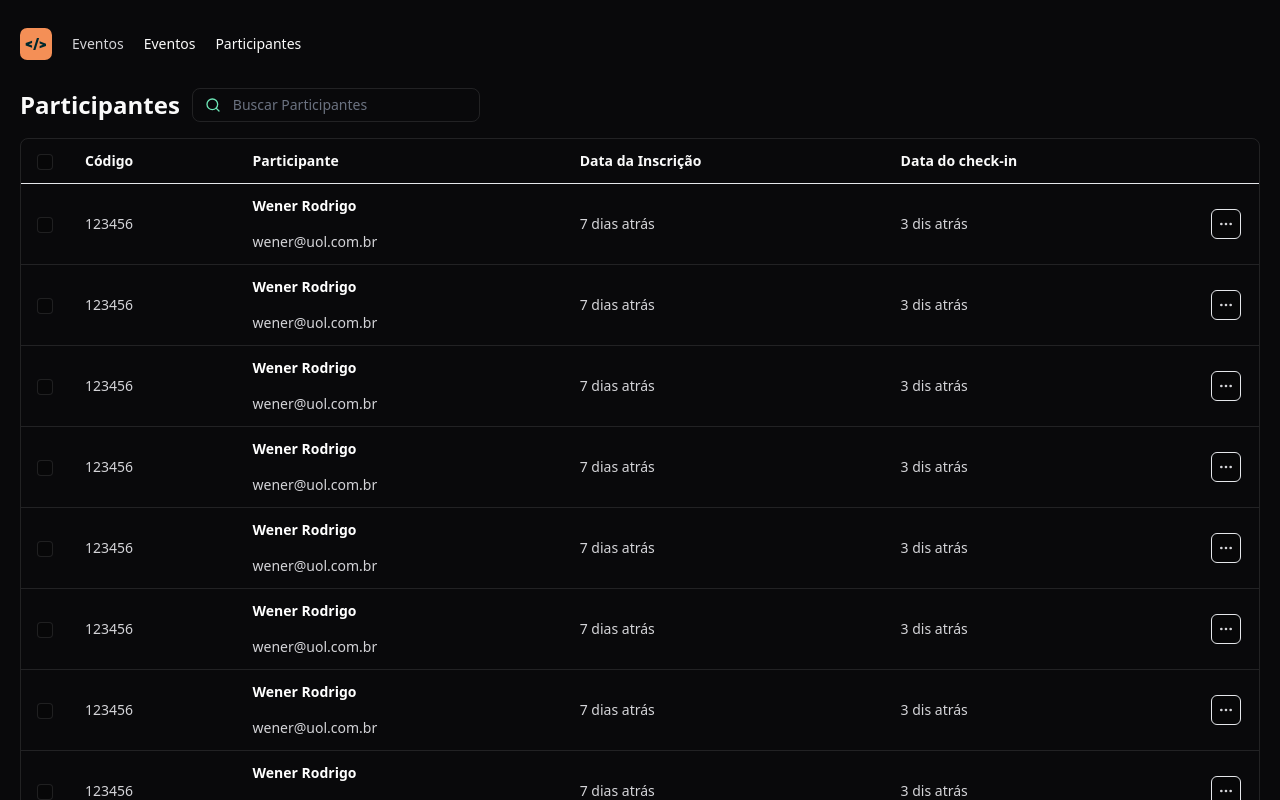
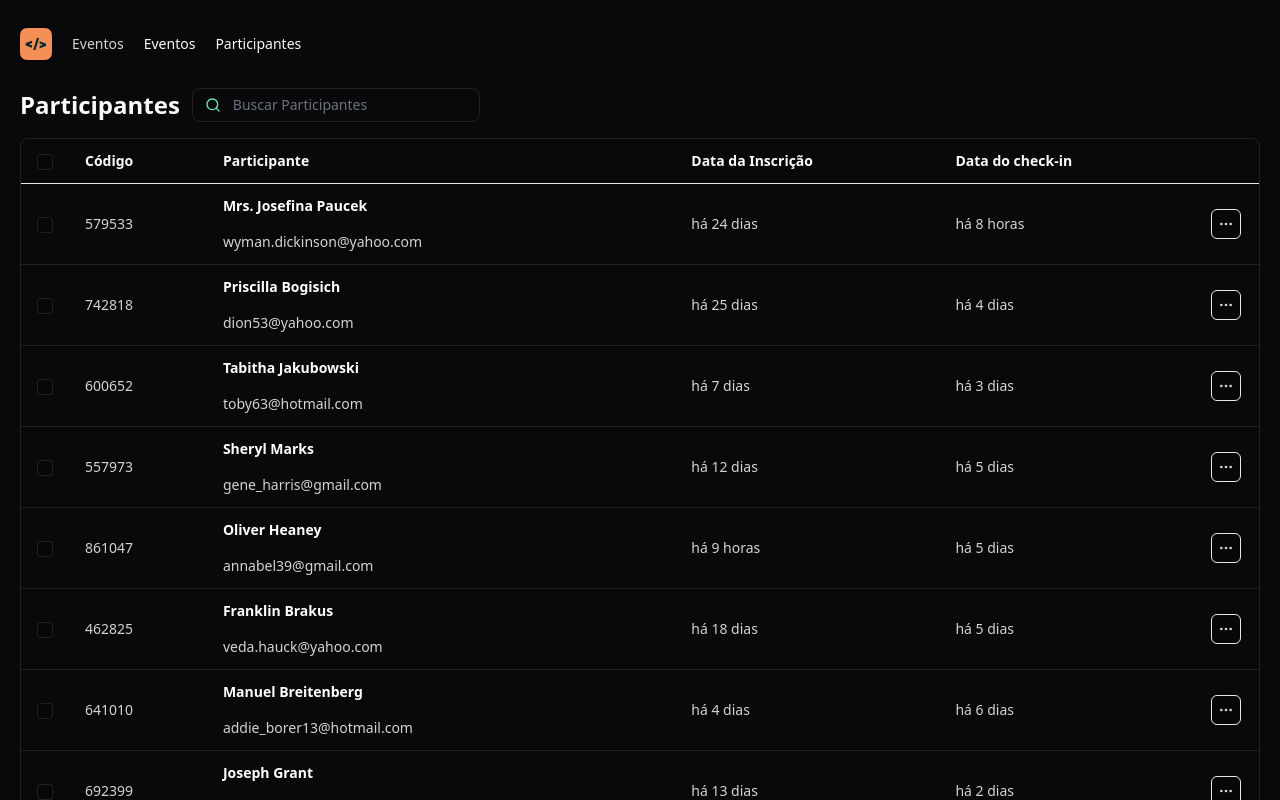
Before and after one commit to WenerRodrigo/list_of_participants_react, a React (Vite) app: page / in a window 1280 px wide. Shown: the top 800 px of the page. Built offline with nearby package versions, Linux system fonts and the light colour scheme.

Commit message:
chore: ajusted format date

```diff
--- a/package.json
+++ b/package.json
@@ -9,6 +9,7 @@
     "preview": "vite preview"
   },
   "dependencies": {
+    "dayjs": "^1.11.10",
     "lucide-react": "^0.364.0",
     "react": "^18.2.0",
     "react-dom": "^18.2.0",
--- a/src/components/attendee-list.tsx
+++ b/src/components/attendee-list.tsx
@@ -12,9 +12,20 @@ import { TableHeader } from "./table/table-header";
 import { TableCell } from "./table/table-cell";
 import { TableRow } from "./table/table-row";
 import { ChangeEvent, useState } from "react";
+import { attendees } from "../data/attendees";
+import dayjs from "dayjs";
+import relativeTime from "dayjs/plugin/relativeTime";
+import "dayjs/locale/pt-br";
+
+dayjs.extend(relativeTime);
+dayjs.locale("pt-br");
 
 export function AttendeeList() {
   const [search, setSearch] = useState("");
+  const [page, setPage] = useState(0);
+
+
+
   function onSearchINputChanged(event: ChangeEvent<HTMLInputElement>) {
     setSearch(event.target.value);
   }
@@ -54,10 +65,10 @@ export function AttendeeList() {
           </tr>
         </thead>
         <tbody>
-          {Array.from({ length: 8 }).map((_, i) => {
+          {attendees.map((attendee) => {
             return (
               <TableRow
-                key={i}
+                key={attendee.id}
                 className="border-b border-white/10 hover:bg-white/5"
               >
                 <TableCell>
@@ -66,15 +77,17 @@ export function AttendeeList() {
                     className="size-4 bg-black/20 rounded border border-white/10"
                   />
                 </TableCell>
-                <TableCell>123456</TableCell>
+                <TableCell>{attendee.id}</TableCell>
                 <TableCell>
                   <div className="flex flex-col gap-4">
-                    <span className="font-bold text-white">Wener Rodrigo</span>
-                    <span>wener@uol.com.br</span>
+                    <span className="font-bold text-white">
+                      {attendee.name}
+                    </span>
+                    <span>{attendee.email}</span>
                   </div>
                 </TableCell>
-                <TableCell>7 dias atrás</TableCell>
-                <TableCell>3 dis atrás</TableCell>
+                <TableCell>{dayjs().to(attendee.createdAt)}</TableCell>
+                <TableCell>{dayjs().to(attendee.checkedInAt)}</TableCell>
                 <TableCell>
                   <IconButton transparent>
                     <MoreHorizontal className="size-4" />
--- a/src/data/attendees.tsx
+++ b/src/data/attendees.tsx
@@ -4,7 +4,7 @@ export const attendees = Array.from({ length: 200 }).map(() => {
   return {
     id: faker.number.int({ min: 100000, max: 999999 }),
     name: faker.person.fullName(),
-    email: faker.internet.email(),
+    email: faker.internet.email().toLocaleLowerCase(),
     createdAt: faker.date.recent({ days: 30 }),
     checkedInAt: faker.date.recent({ days: 7 }),
   };
```
Also changed, not shown: 1 other file (tests, documents, lock files or other folders).
